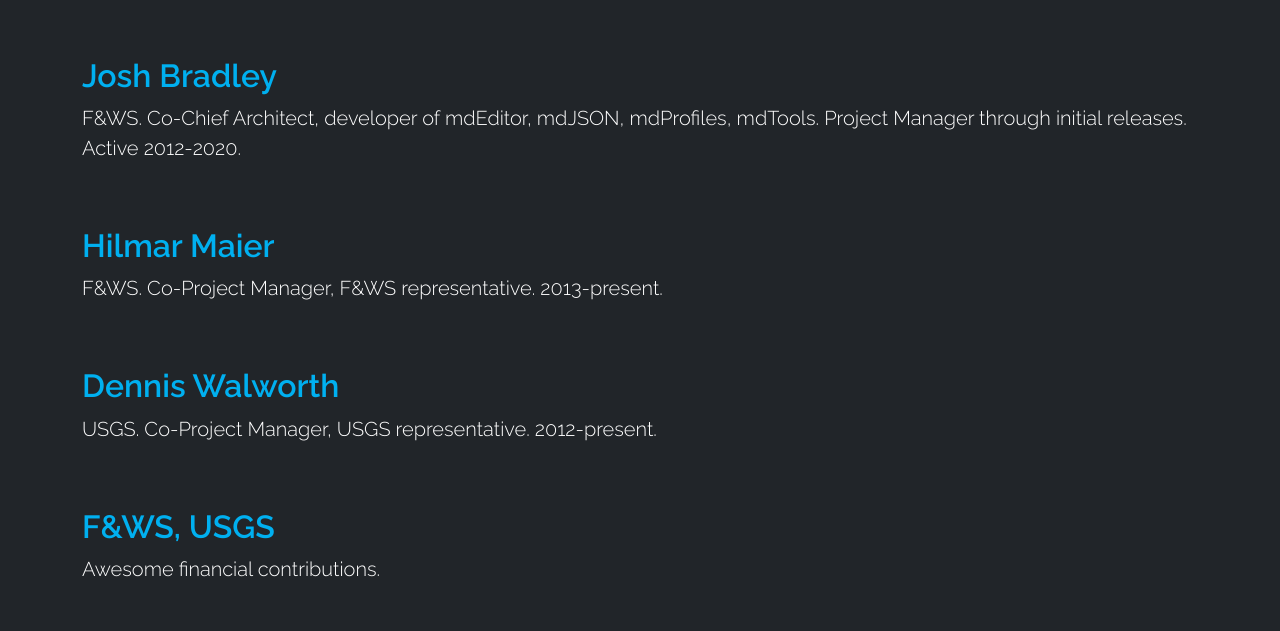
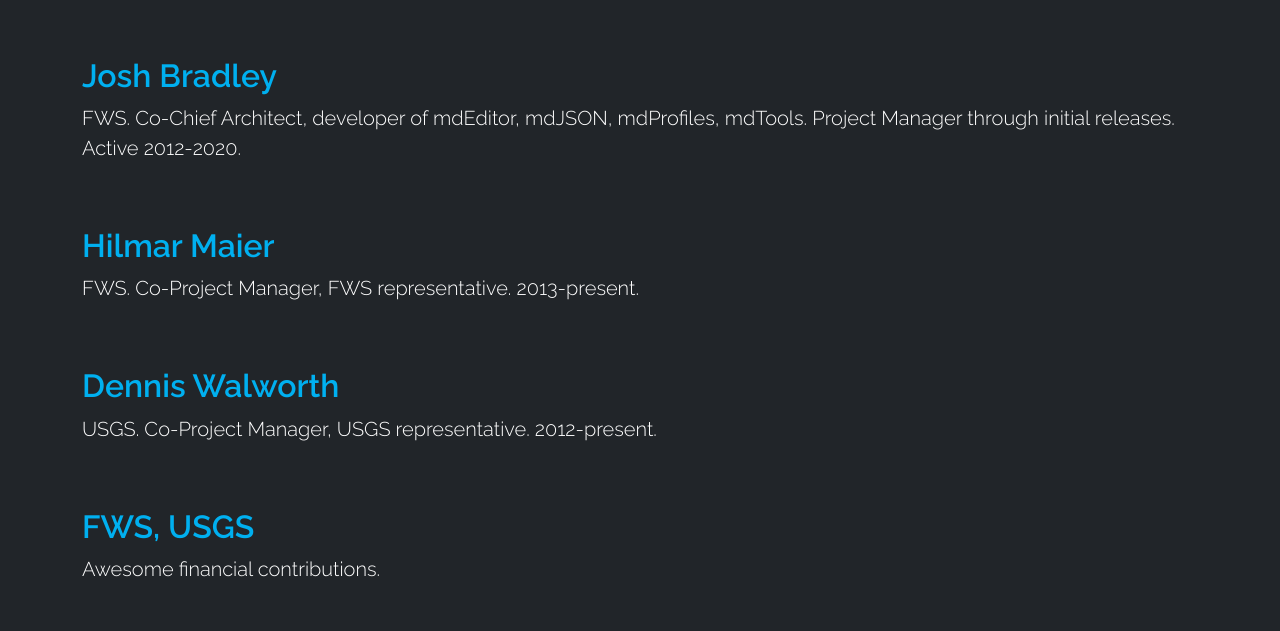
Before and after one commit to adiwg/mdToolkit-web, a Jekyll site: the page built from community.html, in a window 1280 px wide. Shown: the part 1103-1734 px from the top of the page. Built offline with Jekyll 4.4.1, drawn with Linux system fonts in a browser that asks for light colours.

Commit message:
F&WS to FWS

```diff
--- a/about.html
+++ b/about.html
@@ -20,7 +20,7 @@
         </p>
       </div>
     </div>
-    <h2 id="partners" class="mt-5 fw-bold text-neonblue">USGS and F&WS Collaboration</h2>
+    <h2 id="partners" class="mt-5 fw-bold text-neonblue">USGS and FWS Collaboration</h2>
     <div class="row my-4 gap-5">
       <div class="col">
         <p class="fs-5 text-white">
@@ -35,7 +35,7 @@
       <div class="col">
         <p class="fs-5 text-white">
           In 2021 a partnership agreement was established between three federal Dept. of
-          Interior agencies: USGS, F&WS and the Bureau of Ocean and Energy Management
+          Interior agencies: USGS, FWS and the Bureau of Ocean and Energy Management
           (BOEM) to collaboratively support mdToolkit development. The three agencies intend
           to utilize mdToolkit as part of their technical solution for authoring and managing
           metadata in the ISO 19115+ standards. mdToolKit continues to be offered to the
--- a/community.html
+++ b/community.html
@@ -57,7 +57,7 @@
     <div class="row gap-5">
       <div class="col">
         <p class="fs-5 text-white">
-          F&WS. Co-Chief Architect, developer of mdEditor, mdJSON, mdProfiles, mdTools.
+          FWS. Co-Chief Architect, developer of mdEditor, mdJSON, mdProfiles, mdTools.
           Project Manager through initial releases. Active 2012-2020.
         </p>
       </div>
@@ -66,7 +66,7 @@
     <div class="row gap-5">
       <div class="col">
         <p class="fs-5 text-white">
-          F&WS. Co-Project Manager, F&WS representative. 2013-present.
+          FWS. Co-Project Manager, FWS representative. 2013-present.
         </p>
       </div>
     </div>
@@ -78,7 +78,7 @@
         </p>
       </div>
     </div>
-    <h2 class="mt-5 fw-bold text-neonblue">F&WS, USGS</h2>
+    <h2 class="mt-5 fw-bold text-neonblue">FWS, USGS</h2>
     <div class="row gap-5">
       <div class="col">
         <p class="fs-5 text-white">
--- a/docs.html
+++ b/docs.html
@@ -3,7 +3,7 @@
 title: Docs
 ---
 <div class="py-5" style="background-color: #92d050;">
-  <div class="d-flex flex-column fs-3 gap-3">
+  <div class="d-flex flex-column fs-4 gap-3">
     <img class="mx-auto" style="height: 100px; width: 378px;" src="/assets/images/mdEditor_dark_logo.png"
       alt="mdEditor logo">
     <p class="mx-auto">get started with using mdEditor</p>
@@ -22,7 +22,7 @@
   </div>
 </div>
 <div class="py-5">
-  <div class="d-flex flex-column fs-3 gap-3">
+  <div class="d-flex flex-column fs-4 gap-3">
     <img class="mx-auto" style="height: 75px; width: 350px;" src="/assets/images/mdBook_dark_logo.png"
       alt="mdBook logo">
     <p class="mx-auto">documentation for authors and developers</p>
@@ -34,7 +34,7 @@
   </div>
 </div>
 <div class="py-5" style="background-color: #ffd966;">
-  <div class="d-flex flex-column fs-3 gap-3">
+  <div class="d-flex flex-column fs-4 gap-3">
     <img class="mx-auto" style="height: 75px; width: 378px;" src="/assets/images/mdProfiles_dark_logo.png"
       alt="mdProfiles logo">
     <p class="mx-auto text-center w-50">learn how to make custom profiles and schemas: documentation, examples, and
```
Also changed, not shown: index.html (+4 -4 lines), 4 other files.
